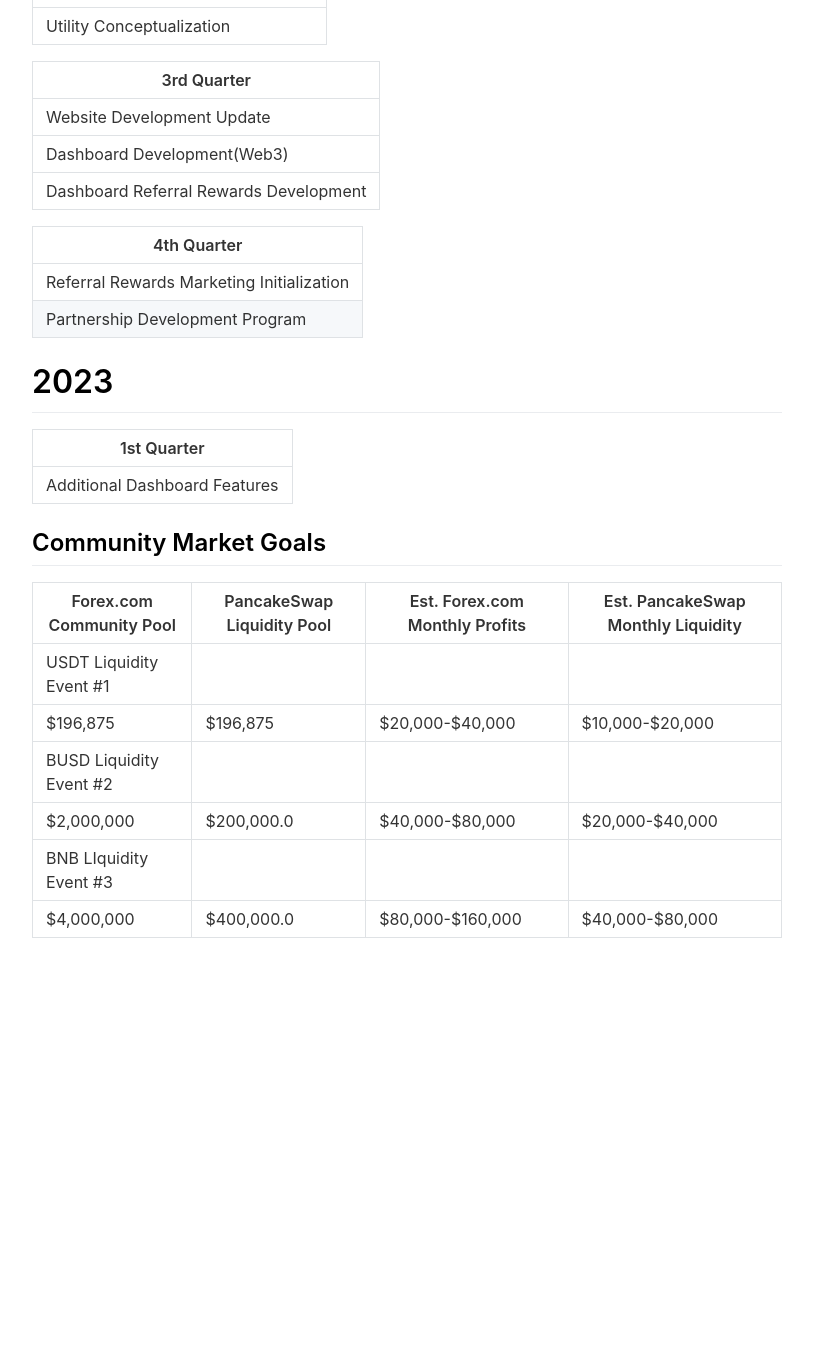
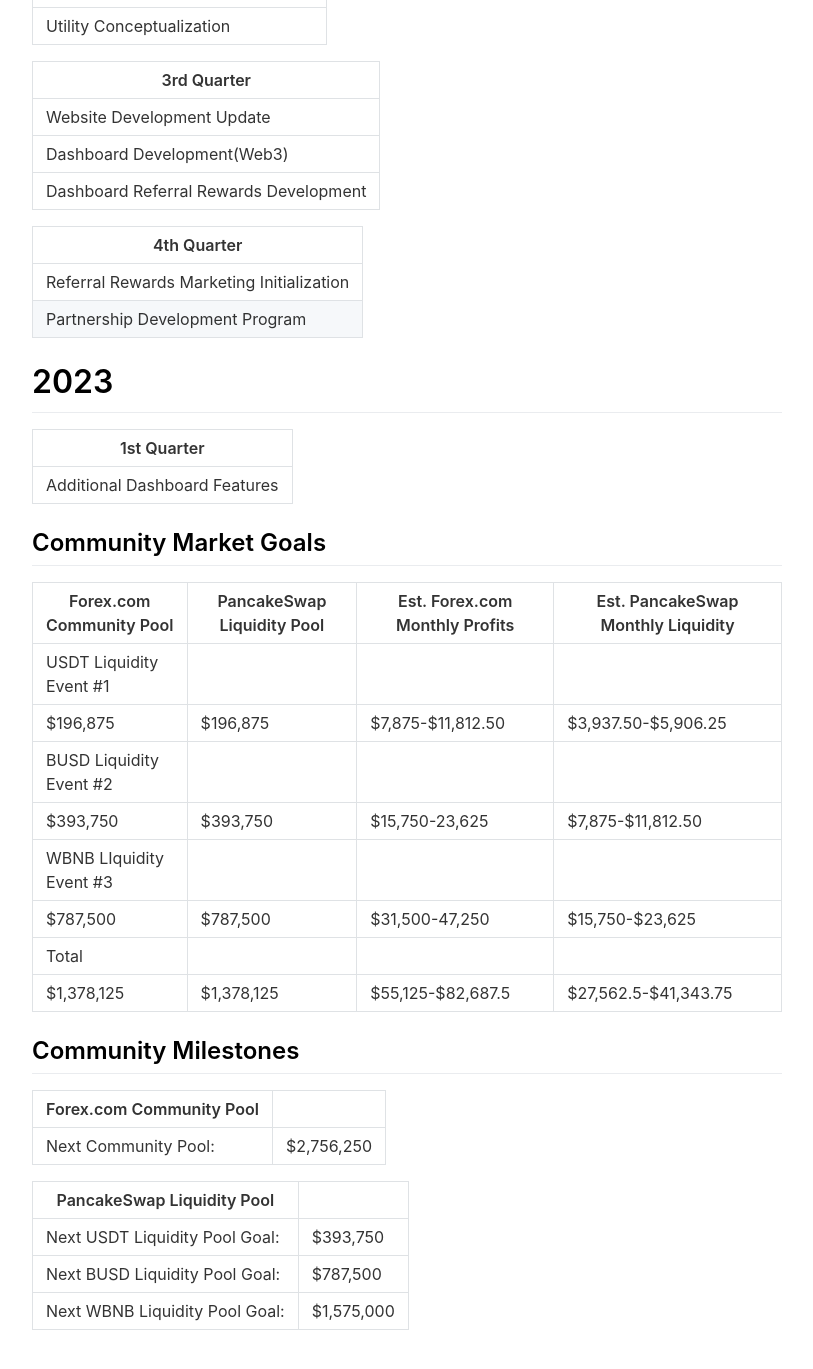
Before and after one commit to fintechntrusts2020/Replica_Forex, a Jekyll site: the page built from _pages/Roadmap.md, in a window 1280 px wide and 1400 px high, scrolled down 836 px. Shown: the top 1369 px of the window, without its empty margins (233-1046 px from the left). Built offline with Jekyll 4.4.1, drawn with Linux system fonts in a browser that asks for light colours; nearby versions of some CDN libraries; before the commit the page ends 1844 px from its top, so only the background shows below that.

Commit message:
Roadmap.md(Update)

```diff
--- a/_pages/Roadmap.md
+++ b/_pages/Roadmap.md
@@ -62,13 +62,30 @@ include_in_header: true
 |------------------------|---------------------------|------------------------------|----------------------------------|
 |USDT Liquidity Event #1                                                                                               |
 |----------------------------------------------------------------------------------------------------------------------|
-|$196,875                |$196,875                   |$20,000-$40,000               |$10,000-$20,000                   |
-|------------------------|----------------------------------------------------------|----------------------------------|
+|$196,875                |$196,875                   |$7,875-$11,812.50             |$3,937.50-$5,906.25               |
+|----------------------------------------------------------------------------------------------------------------------|
 |BUSD Liquidity Event #2                                                                                               |
 |----------------------------------------------------------------------------------------------------------------------|
-|$2,000,000              |$200,000.0                 |$40,000-$80,000               |$20,000-$40,000                   |
-|------------------------|---------------------------------------------------------------------------------------------|
-|BNB LIquidity Event #3                                                                                                |
+|$393,750                |$393,750                   |$15,750-23,625                |$7,875-$11,812.50                 |
 |----------------------------------------------------------------------------------------------------------------------|
-|$4,000,000              |$400,000.0                 |$80,000-$160,000              |$40,000-$80,000                   |
+|WBNB LIquidity Event #3                                                                                               |
 |----------------------------------------------------------------------------------------------------------------------|
+|$787,500                |$787,500                   |$31,500-47,250                |$15,750-$23,625                   |
+|----------------------------------------------------------------------------------------------------------------------|
+|Total                                                                                                                 |
+|----------------------------------------------------------------------------------------------------------------------|
+|$1,378,125              |$1,378,125                 |$55,125-$82,687.5             |$27,562.5-$41,343.75              |
+
+## Community Milestones
+
+|Forex.com Community Pool                  |
+|------------------------------------------|
+|Next Community Pool:| $2,756,250          |
+
+|PancakeSwap Liquidity Pool                |
+|------------------------------------------|
+|Next USDT Liquidity Pool Goal:| $393,750  |
+|------------------------------------------|
+|Next BUSD Liquidity Pool Goal:| $787,500  |
+|------------------------------------------|
+|Next WBNB Liquidity Pool Goal:| $1,575,000|
```
